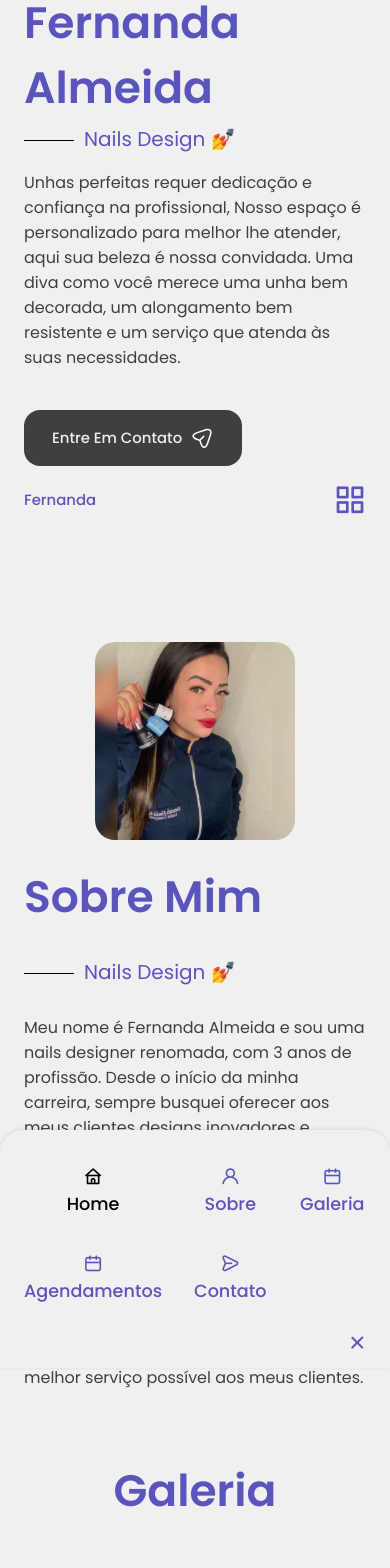
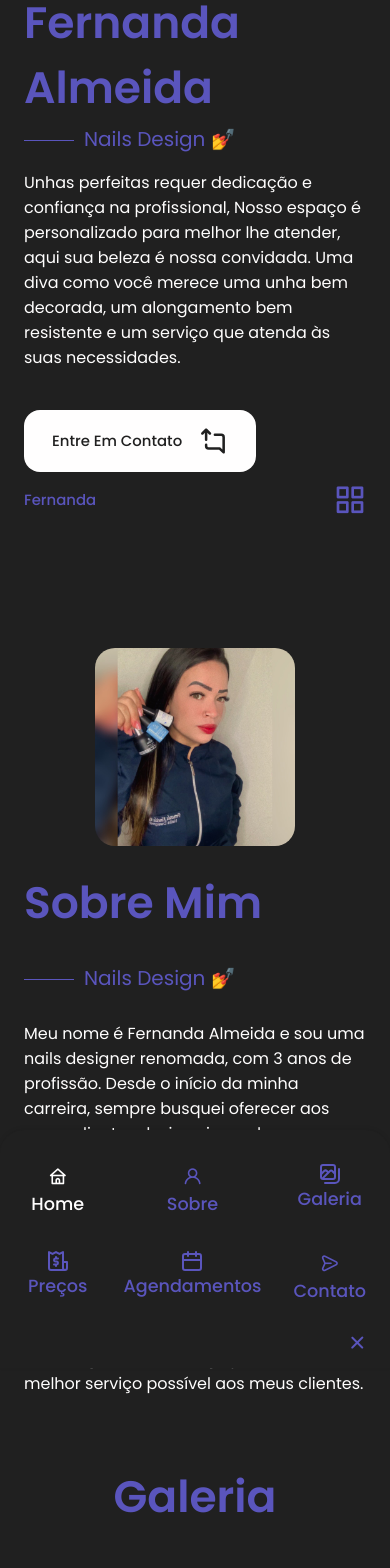
Before and after one commit to thaydeveloper/site-feeh-almeida, a React (Vite) app in the folder site-feeh-almeida/: page / in a window 390 px wide. Shown: the part 320-1888 px from the top of the page. Built offline with nearby package versions, Linux system fonts and the light colour scheme.

Commit message:
feito as mudancas dos icons,mais o arquivo prices.js que ira servir os dados para o componente prices

```diff
--- a/site-feeh-almeida/package.json
+++ b/site-feeh-almeida/package.json
@@ -9,6 +9,7 @@
     "preview": "vite preview"
   },
   "dependencies": {
+    "@iconscout/react-unicons": "^2.0.2",
     "framer-motion": "^10.6.0",
     "react": "^18.2.0",
     "react-dom": "^18.2.0",
--- a/site-feeh-almeida/src/App.css
+++ b/site-feeh-almeida/src/App.css
@@ -4,9 +4,9 @@
   --header-height: 3rem;
   --color-fe: #483cf3;
   --title-color: #5a55bd;
-  --title-color-dark: #000000;
-  --text-color: #3f3f3f;
-  --body-color: #f0f0f0;
+  --title-color-dark: #5a55bd;
+  --text-color: #fffefe;
+  --body-color: #202020;
   /* --body-color: #3f3f3f; */
   --container-color: #fff;
 
@@ -54,6 +54,7 @@
   padding: 0;
   margin: 0;
   box-sizing: border-box;
+  background: var(--body-color);
 }
 
 html {
@@ -100,6 +101,7 @@ img {
 }
 
 .section {
+  background-color: var(--body-color);
   padding: 6rem 0 2rem;
 }
 
--- a/site-feeh-almeida/src/App.jsx
+++ b/site-feeh-almeida/src/App.jsx
@@ -5,17 +5,17 @@ import About from "./components/about/About";
 import Gallery from "./components/galery/Gallery";
 import { motion } from "framer-motion";
 import { useInView } from "react-intersection-observer";
+import Prices from "./components/prices/Prices";
 
 function App() {
   const [ref, inView] = useInView({
-    threshold: 0.1,
+    threshold: 0.4,
     triggerOnce: false,
     rootMargin: "-100px 0px",
   });
   return (
     <>
       <Header />
-
       <main className="main">
         <Home />
         <motion.div
@@ -26,8 +26,8 @@ function App() {
         >
           <About />
         </motion.div>
-
         <Gallery />
+        <Prices />
       </main>
     </>
   );
--- a/site-feeh-almeida/src/components/galery/Gallery.jsx
+++ b/site-feeh-almeida/src/components/galery/Gallery.jsx
@@ -1,40 +1,40 @@
 import React, { useEffect, useRef, useState } from "react";
 import "./gallery.css";
-import { motion, useInView, useAnimate } from "framer-motion";
-/* import { useInView } from "react-intersection-observer"; */
+import { motion } from "framer-motion";
+import { useInView } from "react-intersection-observer";
 import bestImages from "../../services/bestImages";
 
 const Gallery = () => {
   const [width, setWidth] = useState();
   const carousel = useRef();
-  const [scope, animate] = useAnimate();
-  const isInView = useInView(carousel);
+  const [ref, isInView] = useInView({
+    threshold: 0.1,
+    triggerOnce: false,
+    rootMargin: "-100px 0px",
+  });
 
   useEffect(() => {
     setWidth(carousel.current?.scrollWidth - carousel.current?.offsetWidth);
-    if (isInView) {
-      animate(scope.current, { x: [300, 0] }, { duration: 2 });
-      return;
-    }
   }, [isInView]);
   return (
     <section className="gallery section" id="gallery">
       <h1 className="title__gallery ">Galeria</h1>
       <div className="content__gallery container">
         <motion.div
-          ref={carousel}
-          style={{ overflow: "scroll" }}
+          ref={ref}
           whileTap={{ cursor: "grabbing" }}
           className="carousel container"
         >
           <motion.div
-            ref={scope}
+            ref={carousel}
+            animate={{ x: isInView ? [800, 0] : 0 }}
+            transition={{ duration: 1 }}
             className="img-container"
             dragConstraints={{ right: 0, left: -width }}
             drag="x"
           >
             {bestImages.map((bestImage) => (
-              <motion.div className="item" key={bestImage.image}>
+              <motion.div className="item" key={bestImage.id}>
                 <img src={bestImage.image} alt="imagens-de-unhas-de-fibra" />
               </motion.div>
             ))}
--- a/site-feeh-almeida/src/components/galery/gallery.css
+++ b/site-feeh-almeida/src/components/galery/gallery.css
@@ -66,7 +66,7 @@
 
    .title__gallery {
      font-size: var(--big-font-size);
-     margin-bottom: var(--mb-3);
+     margin-bottom: 30px;
    }
 
    .carousel {
@@ -100,13 +100,14 @@
 
    .content__gallery {
      width: 94%;
-     height: 70vh;
+     height: 30vh;
 
 
    }
 
    .carousel {
      width: 95%;
+
    }
 
    .img-container {
@@ -116,6 +117,7 @@
 
    .item {
      margin: 0;
+
    }
 
    .item img {
--- a/site-feeh-almeida/src/components/header/Header.jsx
+++ b/site-feeh-almeida/src/components/header/Header.jsx
@@ -1,5 +1,6 @@
 import React, { useState } from "react";
 import "./header.css";
+import { UilImages, UilBill, UilCalender } from "@iconscout/react-unicons";
 
 const Header = () => {
   const [toggle, setToggle] = useState(false);
@@ -27,13 +28,18 @@ const Header = () => {
 
             <li className="nav__item">
               <a href="#gallery" className="nav__link">
-                <i className="uil uil-calender nav__icon"></i> Galeria
+                <UilImages className="nav__icon" /> Galeria
+              </a>
+            </li>
+            <li className="nav__item">
+              <a href="#prices" className="nav__link">
+                <UilBill className="nav__icon" /> Preços
               </a>
             </li>
 
             <li className="nav__item">
               <a href="#scheduling" className="nav__link">
-                <i className="uil uil-calender nav__icon"></i> Agendamentos
+                <UilCalender className="nav__icon" /> Agendamentos
               </a>
             </li>
 
--- a/site-feeh-almeida/src/components/header/header.css
+++ b/site-feeh-almeida/src/components/header/header.css
@@ -41,7 +41,7 @@
 }
 
 .active-link, .nav__link:hover {
-  color: var(--title-color-dark);
+  color: var(--text-color);
   transition: .3s;
 }
 
--- a/site-feeh-almeida/src/components/home/Data.jsx
+++ b/site-feeh-almeida/src/components/home/Data.jsx
@@ -1,4 +1,6 @@
 import React from "react";
+
+import { UilCommentAltUpload } from "@iconscout/react-unicons";
 
 const Data = () => {
   return (
@@ -13,23 +15,7 @@ const Data = () => {
       </p>
       <a href="#contact" className="button button__flex">
         Entre Em Contato
-        <svg
-          class="button__icon"
-          xmlns="http://www.w3.org/2000/svg"
-          width="24"
-          height="24"
-          viewBox="0 0 24 24"
-          fill="none"
-        >
-          <path
-            d="M14.2199 21.9352C13.0399 21.9352 11.3699 21.1052 10.0499 17.1352L9.32988 14.9752L7.16988 14.2552C3.20988 12.9352 2.37988 11.2652 2.37988 10.0852C2.37988 8.91525 3.20988 7.23525 7.16988 5.90525L15.6599 3.07525C17.7799 2.36525 19.5499 2.57525 20.6399 3.65525C21.7299 4.73525 21.9399 6.51525 21.2299 8.63525L18.3999 17.1252C17.0699 21.1052 15.3999 21.9352 14.2199 21.9352ZM7.63988 7.33525C4.85988 8.26525 3.86988 9.36525 3.86988 10.0852C3.86988 10.8052 4.85988 11.9052 7.63988 12.8252L10.1599 13.6652C10.3799 13.7352 10.5599 13.9152 10.6299 14.1352L11.4699 16.6552C12.3899 19.4352 13.4999 20.4252 14.2199 20.4252C14.9399 20.4252 16.0399 19.4352 16.9699 16.6552L19.7999 8.16525C20.3099 6.62525 20.2199 5.36525 19.5699 4.71525C18.9199 4.06525 17.6599 3.98525 16.1299 4.49525L7.63988 7.33525Z"
-            fill="var(--container-color)"
-          ></path>
-          <path
-            d="M10.11 14.7052C9.92005 14.7052 9.73005 14.6352 9.58005 14.4852C9.29005 14.1952 9.29005 13.7152 9.58005 13.4252L13.16 9.83518C13.45 9.54518 13.93 9.54518 14.22 9.83518C14.51 10.1252 14.51 10.6052 14.22 10.8952L10.64 14.4852C10.5 14.6352 10.3 14.7052 10.11 14.7052Z"
-            fill="var(--container-color)"
-          ></path>
-        </svg>
+        <UilCommentAltUpload className="icon-contact" />
       </a>
     </div>
   );
--- a/site-feeh-almeida/src/components/home/home.css
+++ b/site-feeh-almeida/src/components/home/home.css
@@ -8,6 +8,7 @@
   column-gap: 2rem;
   align-items: center;
 }
+
 
 .home__social {
   display: grid;
@@ -69,6 +70,18 @@
   border-radius: 20px;
 }
 
+.icon-contact {
+  background-color: var(--text-color);
+  color: var(--body-color);
+  width: 30px;
+  height: 30px;
+  margin-left: 1rem;
+}
+
+.button:hover>.icon-contact {
+  background-color: var(--title-color-dark);
+}
+
 @media screen and (max-width: 992px) {
   .home__content {
     grid-template-columns: 100px repeat(2, 1fr);
--- /dev/null
+++ b/site-feeh-almeida/src/components/prices/Prices.jsx
@@ -0,0 +1,26 @@
+import React from "react";
+import "./prices.css";
+import { tableMaintenance } from "../../services/prices";
+import { tablePrices } from "../../services/prices";
+
+import { motion } from "framer-motion";
+const Prices = () => {
+  return (
+    <section className="prices section" id="prices">
+      <h1 className="title__prices">Preços</h1>
+      <div className="content__prices container">
+        {tablePrices.map((price) => (
+          <div className="card">
+            <div className="card__prices" key={price.id}>
+              <span className="span__price"></span>
+              <h1 className="title__card">{price.title}</h1>
+              <h3>{price.price}</h3>
+            </div>
+          </div>
+        ))}
+      </div>
+    </section>
+  );
+};
+
+export default Prices;
--- /dev/null
+++ b/site-feeh-almeida/src/components/prices/prices.css
@@ -0,0 +1,69 @@
+.prices {
+  text-align: center;
+  background-color: var(--body-color);
+
+}
+
+.title__prices {
+  margin-bottom: 5rem;
+}
+
+.content__prices {
+  display: flex;
+  flex-wrap: wrap;
+  gap: 3rem;
+  justify-content: center;
+  align-items: center;
+  min-height: 100vh;
+}
+
+
+.title__card {
+  margin-top: 120px;
+}
+
+.card__prices {
+  display: flex;
+  flex-direction: column;
+  justify-content: space-around;
+  width: 300px;
+  height: 400px;
+  box-shadow: 0 10px 15px rgba(0, 0, 0, .3);
+  border-radius: 15px;
+  position: relative;
+}
+
+.card__prices:hover {
+  transform: scale(1.1);
+}
+
+.span__price {
+  width: 150px;
+  height: 150px;
+  position: absolute;
+  /* border-top-left-radius: 100px; */
+  /* border-bottom-right-radius: 990px; */
+  top: -10px;
+  left: -10px;
+  display: flex;
+  justify-content: center;
+  align-items: center;
+  overflow: hidden;
+}
+
+.span__price::before {
+  content: 'Promoções';
+  color: #ffff;
+  position: absolute;
+
+  background-color: #b71a3b;
+  width: 250px;
+  height: 40px;
+  box-shadow: 0 10px 10px rgba(0, 0, 0, 0.2);
+  transform: rotate(-45deg) translateY(-20px);
+  display: flex;
+  justify-content: center;
+  align-items: center;
+  font-weight: 500;
+  text-transform: uppercase;
+}
--- /dev/null
+++ b/site-feeh-almeida/src/services/prices.js
@@ -0,0 +1,55 @@
+export const tablePrices = [
+  {
+    title: "Alongamento Encapsulada",
+    id: 1,
+    price: "R$ 135,00",
+  },
+  {
+    title: "Alongamento Fibra",
+    id: 2,
+    price: "R$ 110,00",
+  },
+  {
+    title: "Banho De Gel",
+    id: 3,
+    price: "R$ 90,00",
+  },
+  {
+    title: "Esmaltação Em Gel",
+    id: 4,
+    price: "R$ 35,00",
+  },
+  {
+    title: "Unha Comum",
+    id: 5,
+    price: "R$ 25,00",
+  },
+];
+
+export const tableMaintenance = [
+  {
+    title: "Banho De Gel",
+    id: 6,
+    price: "R$ 60,00",
+  },
+  {
+    title: "Fibra 15-20 Dias",
+    id: 7,
+    price: "R$ 85,00",
+  },
+  {
+    title: "Fibra 20-30 Dias",
+    id: 8,
+    price: "R$ 95,00",
+  },
+  {
+    title: "Encapsulada 15-20 Dias",
+    id: 9,
+    price: "R$ 100,00",
+  },
+  {
+    title: "Encapsulada 20-30 Dias",
+    id: 10,
+    price: "R$ 115,00",
+  },
+];
```
Also changed, not shown: site-feeh-almeida/src/assets/comment-alt-dots.svg (added), 1 other file (tests, documents, lock files or other folders).
